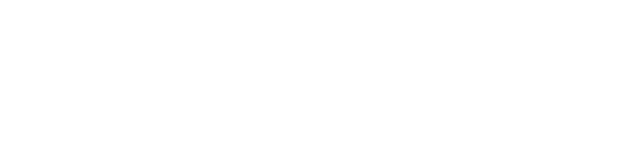
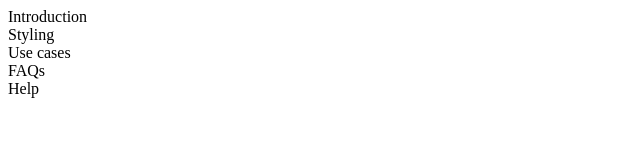
Before and after one commit to jahswillnf/technical-doc-page, a plain HTML site: page index.html in a window 1280 px wide. Shown: the whole page, without its empty margins (0-640 px from the left). Drawn offline with Linux system fonts and the light colour scheme.

Commit message:
Step 3&4

```diff
--- a/index.html
+++ b/index.html
@@ -8,11 +8,21 @@
 
   <body>
     <main id="main-doc">
-      <section class="main-section"></section>
-      <section class="main-section"></section>
-      <section class="main-section"></section>
-      <section class="main-section"></section>
-      <section class="main-section"></section>
+      <section id="introduction" class="main-section">
+        <header>Introduction</header>
+      </section>
+      <section id="styling" class="main-section">
+        <header>Styling</header>
+      </section>
+      <section id="use_cases" class="main-section">
+        <header>Use cases</header>
+      </section>
+      <section id="faqs" class="main-section">
+        <header>FAQs</header>
+      </section>
+      <section id="help" class="main-section">
+        <header>Help</header>
+      </section>
     </main>
     <script src="https://cdn.freecodecamp.org/testable-projects-fcc/v1/bundle.js"></script>
 
```
